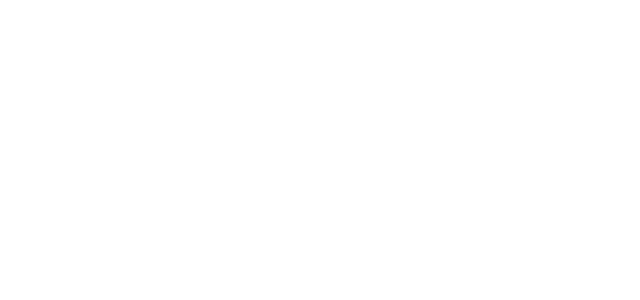
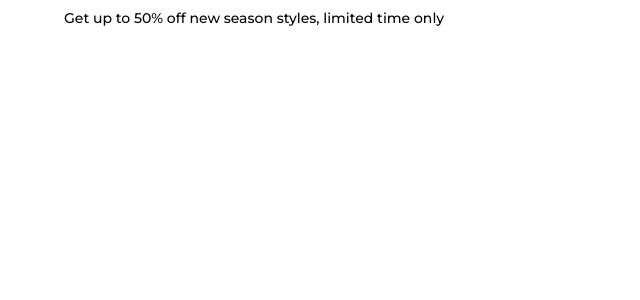
Before and after one commit to francisco-das-chagas/ecommerce-new, a React (Vite) app: page / in a window 1280 px wide. Shown: the top 300 px of the page, without its empty margins (0-640 px from the left). Built offline with nearby package versions, Linux system fonts and the light colour scheme.

Commit message:
produzindo o header

```diff
--- a/index.html
+++ b/index.html
@@ -1,11 +1,14 @@
-<!doctype html>
+<!DOCTYPE html>
 <html lang="en">
   <head>
     <meta charset="UTF-8" />
     <link rel="icon" type="image/svg+xml" href="/vite.svg" />
     <meta name="viewport" content="width=device-width, initial-scale=1.0" />
-    <link href="/src/styles.css" rel="stylesheet">
-    <title>Vite + React</title>
+    <link href="/src/styles.css" rel="stylesheet" />
+    <link rel="preconnect" href="https://fonts.googleapis.com">
+    <link rel="preconnect" href="https://fonts.gstatic.com" crossorigin>
+    <link href="https://fonts.googleapis.com/css2?family=Montserrat:ital,wght@0,100..900;1,100..900&display=swap" rel="stylesheet">
+    <title>Mern Stack Ecommerce</title>
   </head>
   <body>
     <div id="root"></div>
--- a/src/components/Header/index.jsx
+++ b/src/components/Header/index.jsx
@@ -1,10 +1,20 @@
 const Header = () => {
   return (
     <header className="">
+      <div className="top-strip py-2">
+        <div className="container">
+            <div className="flex items-center justify-between">
+              <div className="col1 w-[50%]">
+                <p className="text-[14px] font-[500]">Get up to 50% off new season styles, limited time only</p>
+              </div>
 
+                <div className="flex"></div>
 
+            </div>
+        </div>
+      </div>
     </header>
-   );
-}
+  );
+};
 
 export default Header;
--- a/src/index.css
+++ b/src/index.css
@@ -1,3 +1,16 @@
 @import "tailwindcss";
 
-.container {width: 90%;}
+body {
+  font-family: "Montserrat", sans-serif;
+  font-optical-sizing: auto;
+}
+
+
+.container {width: 90%; margin: auto;}
+
+.header .top-strip {border-top: 1px solid rgba(0,0,0,0.1); border-bottom: 1px solid rgba(0, 0, 0, 0.1);}
+
+/* .bg-org{background: #ff5252;} */
+
+.link:hover{ color: #ff5252;}
+.bg-primary {background: #ff5252;}
```
